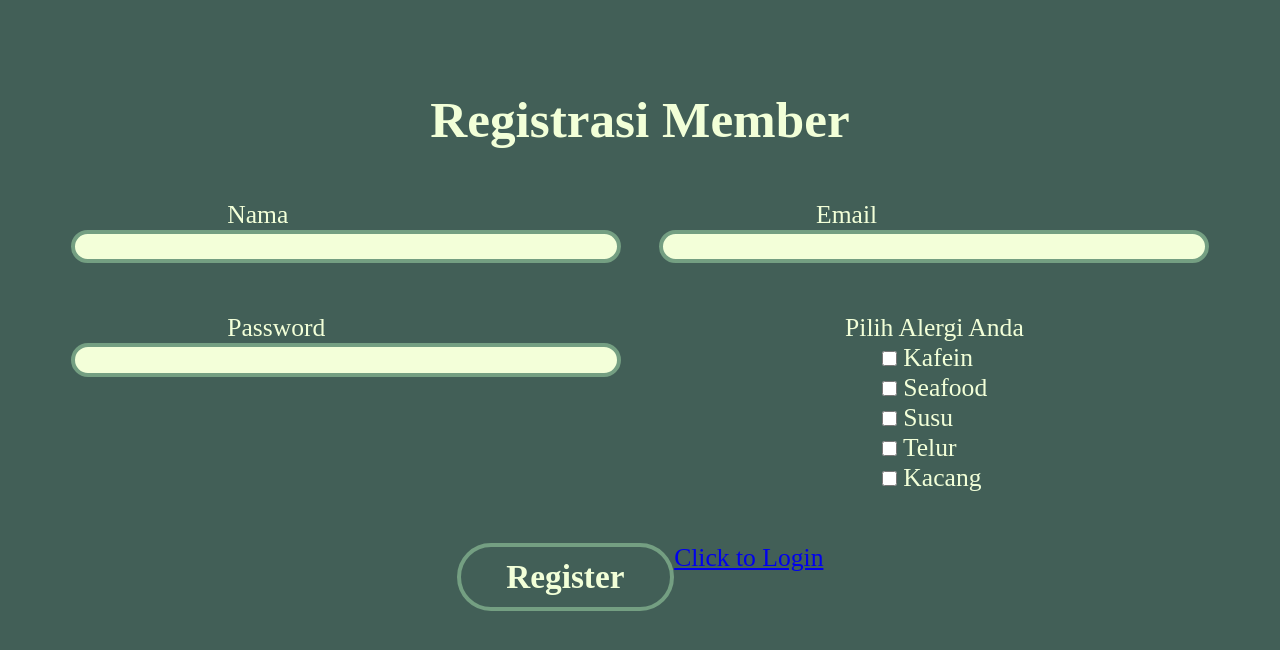
After one commit to vyyvana/ScanAndEat2.0, a PHP site: page /Register.php in a window 1280 px wide. The commit adds this page. Shown: the top 650 px of the page. Run offline with PHP 8.4, Linux system fonts and the light colour scheme; some web fonts are replaced.

Commit message:
login+db

```diff
--- a/Login&Register.html
+++ b/Login&Register.php
@@ -35,7 +35,7 @@
 
                 <div class="Register">
                     <p>User Baru?</p>
-                    <a href="Register.html">Register Sekarang</a>
+                    <a href="Register.php">Register Sekarang</a>
                 </div>
             </div>
         </div>
--- /dev/null
+++ b/Register.php
@@ -0,0 +1,74 @@
+<!DOCTYPE html>
+<html lang="en">
+<head>
+    <meta charset="UTF-8">
+    <meta name="viewport" content="width=device-width, initial-scale=1.0">
+    <title>Register</title>
+    <!-- Link to CSS -->
+    <link rel="stylesheet" href="register-style.css">
+</head>
+<body>
+    <h1>Registrasi Member</h1>
+    <?php
+        require('db.php');
+        if(isset($_REQUEST['username'])){
+            $username = stripslashes($_REQUEST['username']);
+            $username = mysqli_real_escape_string($con, $username);
+            $email = stripslashes($_REQUEST['email']);
+            $email = mysqli_real_escape_string($con, $username);
+            $password = stripslashes($_REQUEST['password']);
+            $password = mysqli_real_escape_string($con, $username);
+            $query = "INSERT into 'users'(username, passowrd, email) VALUES ('$username', '" .md5($password) ."', '$email'";
+            $result = mysqli_query($con, $query);
+            if($result){
+                echo "<div class='form'>
+                    <h3>You are registered succesfully.</h3><br/>
+                    <p class='link'>Click here to <a href='Login&Register.php>login</a></p>
+                    </div>";
+            } else{
+                echo "<div class='form'
+                <h3>Required fields are missing.</h3><br/>
+                <p class='link'>Click here to <a href=Register.php>Regis</a></p>
+                </div>";
+            }
+        }
+
+    ?>
+    <form class="form" action="" method="post">
+        <div class="input-box">
+            <label>Nama</label>
+            <input type="text" id="input" class="login-input" name="username" required>
+        </div>
+        <div class="input-box">
+            <label>Email</label>
+            <input type="email" id= "input" class="login-input" name="email">
+        </div>
+        <div class="input-box">
+            <label>Password</label>
+            <input type="password" id="input" class="login-input" name="password">
+        </div>
+        <div class="choice">
+            <p>Pilih Alergi Anda</p>
+            <div class="choice-container">
+                <div class="choice-extra">
+                    <input type="checkbox" id="checkbox" name=> <label class=textBox>Kafein</label>
+                </div>
+                <div class="choice-extra">
+                    <input type="checkbox" id="checkbox"> <label class=textBox>Seafood</label>
+                </div>
+                <div class="choice-extra">
+                    <input type="checkbox" id="checkbox"> <label class=textBox>Susu</label>
+                </div>
+                <div class="choice-extra">
+                    <input type="checkbox" id="checkbox"> <label class=textBox>Telur</label>
+                </div>
+                <div class="choice-extra">
+                    <input type="checkbox" id="checkbox"> <label class=textBox>Kacang</label>
+                </div>
+            </div>
+        </div>
+        <input type="submit" name="submit" value="Register" class="login-button">
+        <p class="link"><a href="Login&Register.php">Click to Login</a></p>
+    </form>
+</body>
+</html>
--- /dev/null
+++ b/db.php
@@ -0,0 +1,7 @@
+<?php
+    $con = mysqli_connect("localhost", "root", "", "user_db");
+
+    if(mysqli_connect_errno()){
+        echo "Failed to connect to MysQL: ".mysqli_connect_errno();
+    }
+?>
--- a/register-style.css
+++ b/register-style.css
@@ -73,7 +73,7 @@ form .choice-extra #checkbox{
     height: 1.2vw;
 }
 
-button{
+.login-button{
     width: 17vw;
     height: 5.3vw;
     color: rgba(242,255,216,1);
@@ -142,7 +142,7 @@ button{
         left: -6vw;
     }
 
-    button{
+    .login-button{
         width: 30vw;
         height: 10vw;
         border: 3.5px solid #749F82;
```
Also changed, not shown: Register.html (deleted, +0 -49 lines), auth.php (added, +7 -0 lines).
